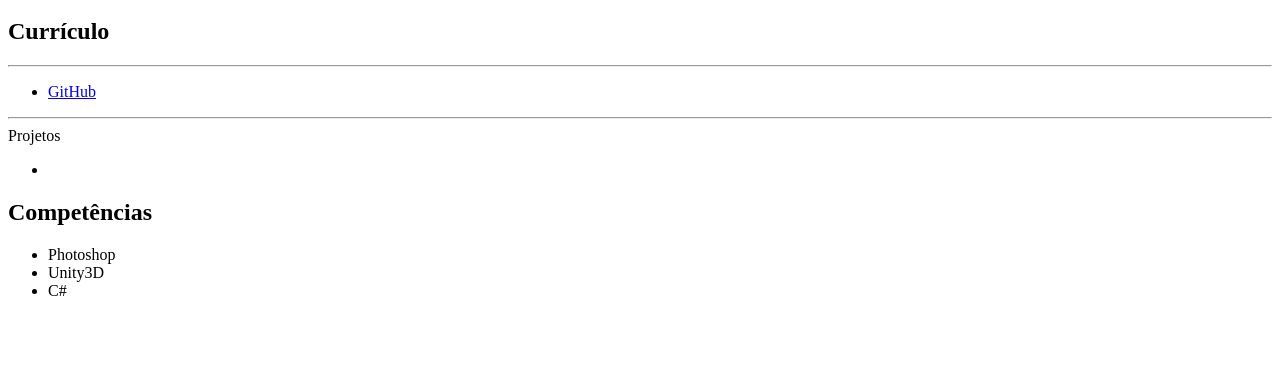
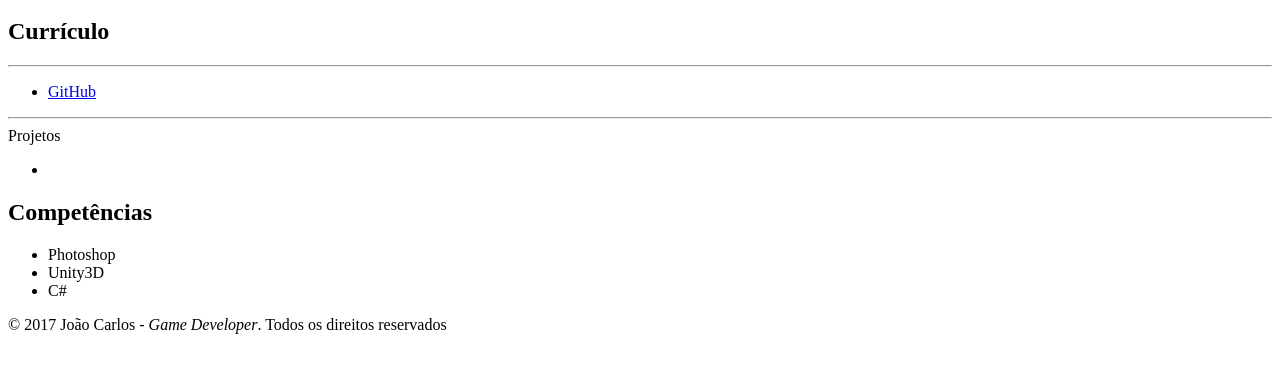
Before and after one commit to Joao412/Joao412.github.io, a plain HTML site: page index.html in a window 1280 px wide. Shown: the part 48-420 px from the top of the page. Drawn offline with Linux system fonts and the light colour scheme.

Commit message:
Copyright

```diff
--- a/index.html
+++ b/index.html
@@ -27,7 +27,11 @@
 			<li class = "Dev">C#</li>
 		</ul>
 
+		<footer>
+			&copy; 2017 João Carlos - <i>Game Developer</i>.
+			Todos os direitos reservados
+		</footer>
 
-		</div>
+	</div>
 </body>
 </html>
```
